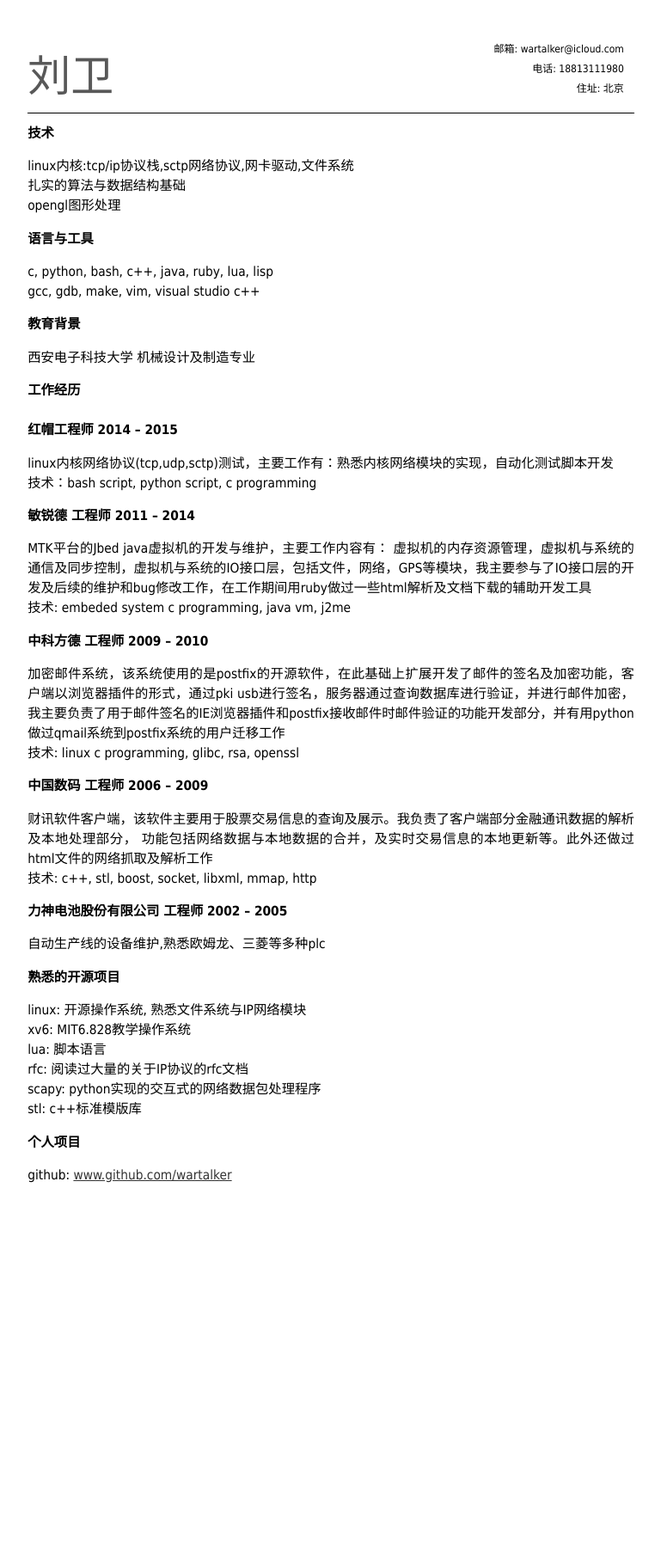
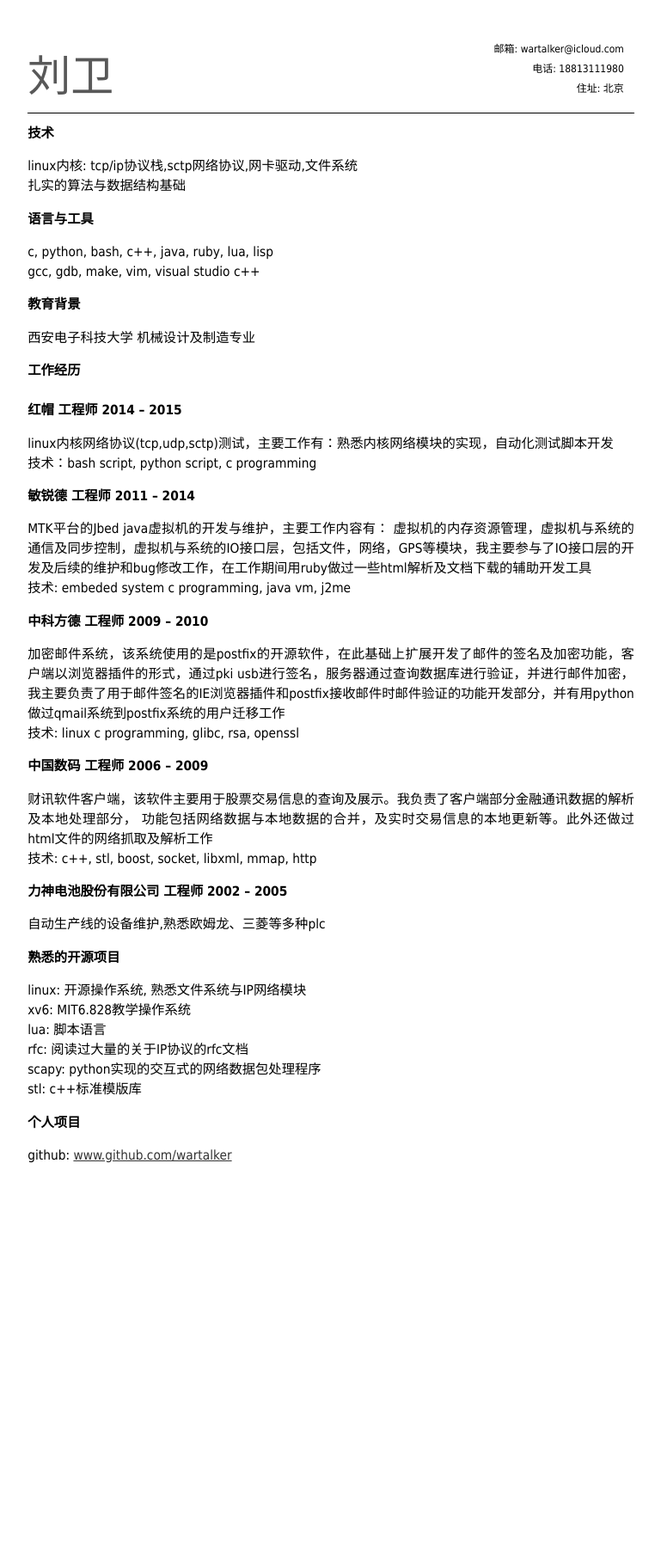
Before and after one commit to alone-walker/alone-walker.github.com, a Jekyll site: the page built from zhres.md, in a window 1280 px wide. Shown: the whole page at 86% size, without its empty margins (255-1024 px from the left). Built offline with Jekyll 4.4.1, drawn with Linux system fonts in a browser that asks for light colours; Markdown is read by kramdown in place of the engine named in the settings; after the commit the page ends 1786 px from its top, so only the background shows below that.

```diff
--- a/zhres.md
+++ b/zhres.md
@@ -8,9 +8,8 @@
 </p>
 
 ##技术
-linux内核:tcp/ip协议栈,sctp网络协议,网卡驱动,文件系统
+linux内核: tcp/ip协议栈,sctp网络协议,网卡驱动,文件系统
 扎实的算法与数据结构基础
-opengl图形处理
 
 ##语言与工具
 c, python, bash, c++, java, ruby, lua, lisp
@@ -20,7 +19,7 @@
 西安电子科技大学 机械设计及制造专业
 
 ##工作经历   <br/><br/>
-### 红帽工程师 2014 -- 2015
+###红帽 工程师 2014 -- 2015
 linux内核网络协议(tcp,udp,sctp)测试，主要工作有：熟悉内核网络模块的实现，自动化测试脚本开发
 技术：bash script, python script, c programming
 
```
Also changed, not shown: 3 other files.
